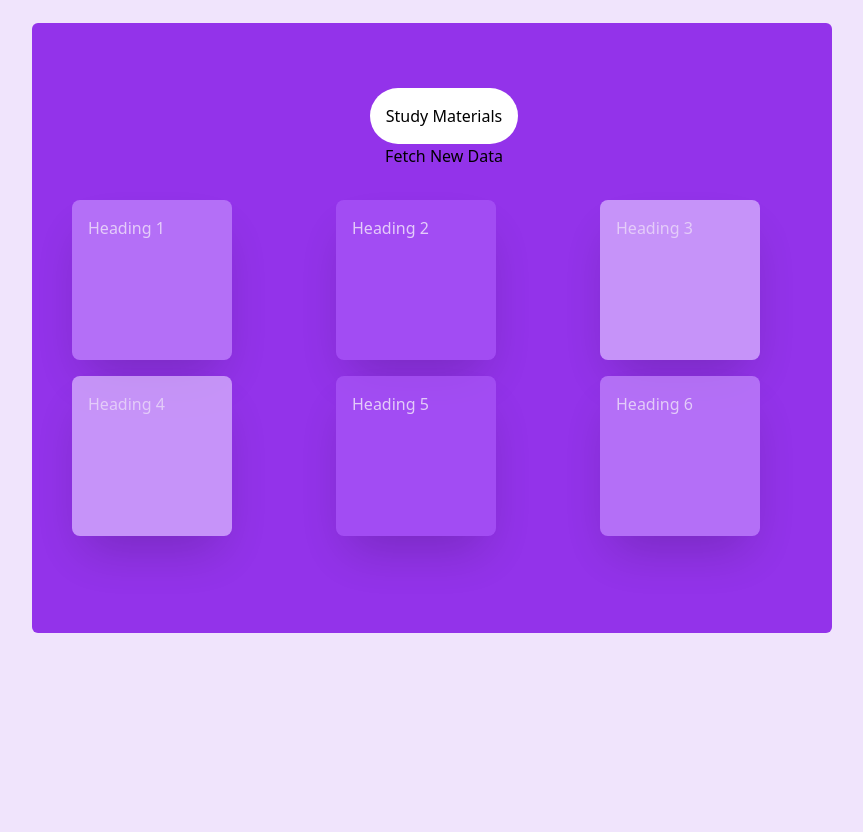
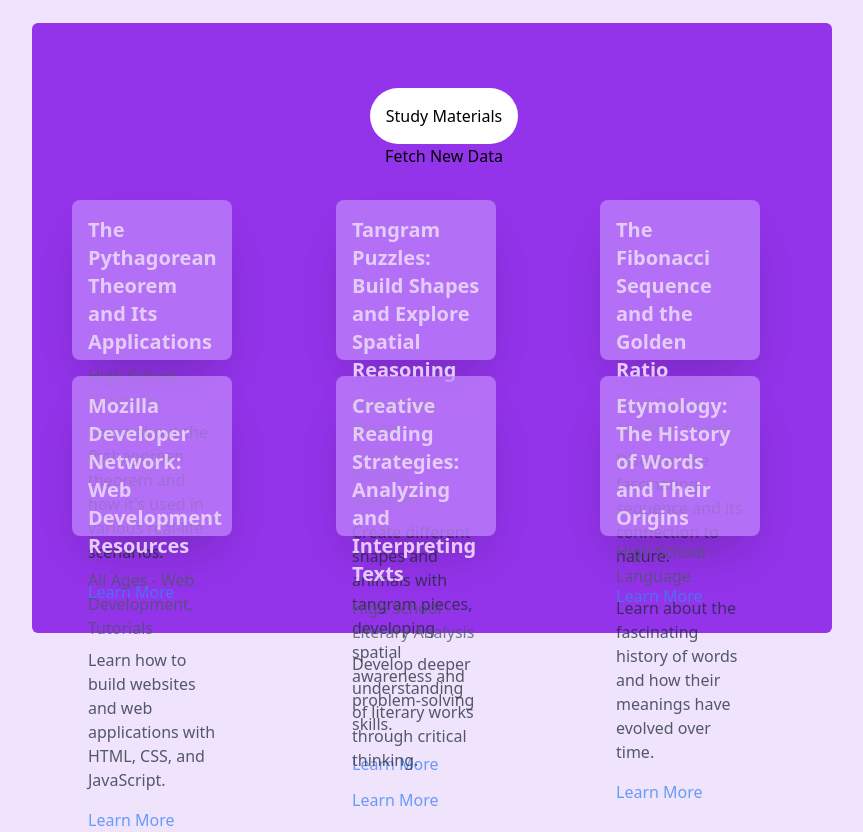
Before and after one commit to SamirKhan21860/LearnTogether, a Flask app: template templates/index.html in a window 1280 px wide. Shown: the part 203-1035 px from the top of the page, without its empty margins (208-1071 px from the left). Before the commit the page ends 836 px from the top, so only its background shows below. Run offline with Flask 3, Linux system fonts and the light colour scheme; the template is opened without the code that fills it: most values are stand-ins (such as "Sample title", 1, 10 or a date in 2020); some libraries are stand-ins or nearby versions.

Commit message:
Study materials need styling and alignments

```diff
--- a/app.py
+++ b/app.py
@@ -1,11 +1,12 @@
 # Import necessary modules
 import os
 import requests
+from flask import jsonify
 from flask import Flask, request, redirect, url_for, render_template, session
 from flask_session import Session
 from cs50 import SQL
 from werkzeug.security import check_password_hash, generate_password_hash
-from helpers import flash_message, login_required, generate_secret_key, validate_class_name, check_required_fields
+from helpers import flash_message, login_required, generate_secret_key, validate_class_name, check_required_fields, get_new_study_materials
 
 # Create a Flask web application instance
 app = Flask(__name__)
@@ -183,11 +184,13 @@ def complaint():
     # Render the complaints or requests form for GET requests
     return render_template("complaint_or_request.html")
 
-# Define route for search functionality
-@app.route("/search")
-def search():
-    # Render the show_flash template
-    return render_template('show_flash.html')
+
+# Route to render the study materials page
+@app.route('/study_materials', methods=['GET'])
+def study_materials():
+    study_new_materials_data = get_new_study_materials(db, session)
+    return jsonify(study_new_materials_data)
+
 
 # Run the Flask application in debug mode
 if __name__ == '__main__':
--- a/helpers.py
+++ b/helpers.py
@@ -1,7 +1,9 @@
 # helpers.py
 from flask import session, redirect, flash, url_for, render_template
 from functools import wraps
+from cs50 import SQL
 import secrets, re
+import random
 
 def flash_message(message, category='default'):
     # flash(message, category=category)
@@ -39,3 +41,29 @@ def login_required(f):
 # Generating secret key for session
 def generate_secret_key(length=32):
     return secrets.token_hex(length // 2)
+
+
+# Query data from database
+def get_new_study_materials(db, session):
+    """Fetch study materials from the database."""
+    # Fetch all study materials from the database
+    all_study_materials = db.execute('SELECT * FROM study_materials')
+
+    # Get the list of materials already shown
+    shown_materials = session.get('shown_materials', [])
+     # Find unique materials that haven't been shown
+    unique_materials = [material for material in all_study_materials if material['id'] not in shown_materials]
+
+    # If all materials have been shown, reset the list
+    if not unique_materials:
+        shown_materials.clear()
+
+    # Choose a random set of materials
+    random.shuffle(unique_materials)
+    selected_materials = unique_materials[:6]
+
+    # Update the list of shown materials in the session
+    shown_materials.extend(material['id'] for material in selected_materials)
+    session['shown_materials'] = shown_materials
+
+    return selected_materials
--- a/templates/index.html
+++ b/templates/index.html
@@ -108,55 +108,19 @@ Results
 
         </div>
 
+        <!-- Study Materials -->
         <div id="page-studyMaterials"
             class="page pl-6 m-4 bg-purple-600 rounded-md flex flex-col items-center justify-center">
             <div class="p-4 bg-white rounded-full text-center">
                 <h2>Study Materials</h2>
             </div>
-            <button id="fetchNumbersButton">Fetch New Data</button>
+            <button id="fetchStudyMaterialsButton">Fetch New Data</button>
             <div id="study-cards" class="container grid grid-cols-3 gap-4 mx-auto text-white ml-4 mt-8 mb-8">
-                <div
-                    class="content p-4 hover:p-6 rounded-lg bg-purple-400 w-40 hover:w-48 hover:h-48 shadow shadow-2xl opacity-75 hover:opacity-100 h-40 transition-all duration-300">
-                    <h3>Heading 1</h3>
-                </div>
-                <div
-                    class="content p-4 hover:p-6 rounded-lg bg-purple-500 w-40 hover:w-48 hover:h-48 shadow shadow-2xl opacity-75 hover:opacity-100 h-40 transition-all duration-300">
-                    <h3>Heading 2</h3>
-                </div>
-                <div
-                    class="content p-4 hover:p-6 rounded-lg bg-purple-300 w-40 hover:w-48 hover:h-48 shadow shadow-2xl opacity-75 hover:opacity-100 h-40 transition-all duration-300">
-                    <h3>Heading 3</h3>
-                </div>
-                <div
-                    class="content p-4 hover:p-6 rounded-lg bg-purple-300 w-40 hover:w-48 hover:h-48 shadow shadow-2xl opacity-75 hover:opacity-100 h-40 transition-all duration-300">
-                    <h3>Heading 4</h3>
-                </div>
-                <div
-                    class="content p-4 hover:p-6 rounded-lg bg-purple-500 w-40 hover:w-48 hover:h-48 shadow shadow-2xl opacity-75 hover:opacity-100 h-40 transition-all duration-300">
-                    <h3>Heading 5</h3>
-                </div>
-                <div
-                    class="content p-4 hover:p-6 rounded-lg bg-purple-400 w-40 hover:w-48 hover:h-48 shadow shadow-2xl opacity-75 hover:opacity-100 h-40 transition-all duration-300">
-                    <h3>Heading 6</h3>
-                </div>
+                <!-- STUDY_CARDS will be ADDED HERE WHEN DOM LOADS CONTENT -->
             </div>
         </div>
 
-        <!-- <div id="page-scholarshipOpportunities"
-                class="page p-4 m-4 bg-purple-700 rounded-md flex flex-col items-center justify-center">
-                <div class="p-4 bg-white rounded-full w-auto text-center">
-                    <h2>Opportunities</h2>
-                </div>
-                <div id="jobSearchForm">
-                    <form action="/" method="post">
-                        <input type="search" name="job" id="job" autofocus autocomplete="off"
-                            placeholder="Search for job"
-                            class="p-4 m-4 rounded-3xl focus:rounded-full bg-rose-200 placeholder:text-indigo-800 focus:outline-none focus:ring focus:ring-lime-200">
-                        <button type="submit"
-                            class="bg-blue-500 text-white p-4 rounded-xl hover:bg-blue-600 focus:outline-none focus:border-blue-700 focus:ring focus:ring-blue-200 transition duration-300">Search</button>
-                    </form>
-                </div>
-            </div> -->
+        <!-- Scholarship Opportunities -->
         <div id="page-scholarshipOpportunities"
             class="page p-4 m-4 bg-purple-700 rounded-md flex flex-col items-center justify-start hidden">
             <div class="p-4 bg-white rounded-full w-auto text-center">
@@ -201,17 +165,6 @@ Results
                 }
             });
         }
-
-        /* function showPage(pageId) {
-            const switchPages = document.getElementById('switchPages');
-            const selectedPage = document.getElementById(`page-${pageId}`);
-
-            // Calculate the left offset to slide the selected page into view
-            const leftOffset = selectedPage.offsetLeft;
-
-            // Slide to the selected page
-            switchPages.scrollTo({ left: leftOffset, behavior: 'smooth' });
-        } */
 
         // Mapping of categories to Tailwind CSS classes
         const categoryStyles = {
@@ -278,7 +231,7 @@ Results
         }
 
         // Array of topics for query
-        const topicsList = [
+        /* const topicsList = [
             'computer',
             'computer science',
             'maths',
@@ -290,94 +243,49 @@ Results
             'AI',
             'learning',
             // Add more topics as needed
-        ];
+        ]; */
 
-        // Function to fetch data for a specific topic
-        async function fetchDataForTopic(topic) {
-            const apiKey = 'e7d2a943f2mshab5d5c0085b1ddcp144bf7jsnbb359a3107a0';
-            const apiUrl = `https://wikipedia-api1.p.rapidapi.com/get_summary?q=${topic}&lang=en&sentences=3`;
-
-            try {
-                const response = await fetch(apiUrl, {
-                    method: 'GET',
-                    headers: {
-                        'X-RapidAPI-Key': apiKey,
-                        'X-RapidAPI-Host': 'wikipedia-api1.p.rapidapi.com'
-                    }
-                });
-
+        // Function to fetch new study materials
+            async function fetchNewStudyMaterials() {
+                const response = await fetch('/study_materials');
                 if (response.ok) {
-                    const data = await response.json();
-                    console.log('Raw Response for', topic, ':', data);
-
-                    return {
-                        name: topic,
-                        data: data.data
-                    };
+                    const newData = await response.json();
+                    updateStudyMaterials(newData);
                 } else {
-                    console.error('Error fetching data for', topic, ':', response.status, response.statusText);
-                    return null;
-                }
-            } catch (error) {
-                console.error('Error fetching data for', topic, ':', error);
-                return null;
-            }
-        }
-
-        // Function to fetch data for random topics
-        async function fetchRandomTopics() {
-            const selectedTopics = [];
-            const delay = 1000;
-            while (selectedTopics.length < 6 && topicsList.length > 0) {
-                const randomIndex = Math.floor(Math.random() * topicsList.length);
-                const randomTopic = topicsList.splice(randomIndex, 1)[0];
-                const topicData = await fetchDataForTopic(randomTopic);
-                if (topicData) {
-                    selectedTopics.push(topicData);
+                    console.error('Error fetching new study materials:', response.status, response.statusText);
                 }
             }
-            for (const topic of topicsList) {
-                const topicData = await fetchDataForTopic(topic);
-                if (topicData) {
-                    selectedTopics.push(topicData);
-                }
 
-                // Introduce a delay between requests
-                await new Promise(resolve => setTimeout(resolve, delay));
+            // Function to update study materials with new data
+            function updateStudyMaterials(newData) {
+                const studyCardsContainer = document.getElementById('study-cards');
+                studyCardsContainer.innerHTML = ''; // Clear existing data
+
+                // Iterate through the new data and append study material cards
+                newData.forEach(material => {
+                    const studyCard = document.createElement('div');
+                    studyCard.classList.add('content', 'p-4', 'hover:p-6', 'rounded-lg', 'bg-purple-400', 'w-40', 'hover:w-48', 'hover:h-48', 'shadow', 'shadow-2xl', 'opacity-75', 'hover:opacity-100', 'h-40', 'transition-all', 'duration-300', 'flex', 'flex-col', 'justify-between');
+
+                    studyCard.innerHTML = `
+                <h3 class="text-xl font-semibold mb-2">${material.title}</h3>
+                <p class="text-gray-600 mb-2">${material.age_group} - ${material.category}</p>
+                <p class="text-gray-800 mb-4">${material.short_description}</p>
+                <a href="${material.link}" class="text-blue-500 hover:underline" target="_blank">Learn More</a>
+            `;
+
+                    studyCardsContainer.appendChild(studyCard);
+                });
             }
-            return selectedTopics;
-        }
 
+            // Fetch unique study materials when the button is clicked
+            const fetchStudyMaterialsButton = document.getElementById('fetchStudyMaterialsButton');
+            fetchStudyMaterialsButton.addEventListener('click', fetchNewStudyMaterials);
 
         // Fetch and display Flask flash messages
         document.addEventListener("DOMContentLoaded", function () {
             /* Study Material */
-            const fetchTopicsButton = document.getElementById('fetchTopicsButton');
-            const container = document.getElementById('study-cards');
+            fetchNewStudyMaterials()
 
-            // Function to update study cards with fetched data
-            async function updateStudyCards() {
-                const selectedTopics = await fetchRandomTopics();
-                const studyCardElements = container.getElementsByClassName('content');
-                Array.from(studyCardElements).forEach((studyCard, index) => {
-                    const topic = selectedTopics[index];
-
-                    // Display the data on the study card
-                    if (topic) {
-                        studyCard.innerHTML = `
-                    <h3 class="mb-4">${topic.name}</h3>
-                    <p>${topic.data}</p>
-                `;
-                    }
-                });
-                console.log('Data fetched successfully for random topics:', selectedTopics);
-            }
-
-            // Fetch initial data when the page loads
-            updateStudyCards();
-
-            // Fetch new data when the user clicks on the button
-            fetchTopicsButton.addEventListener('click', updateStudyCards);
 
             /* Oppertunities */
             /* I want to add a logic (when page loads the default job value should taken by api and show jobs on opportunities) */
```
Also changed, not shown: learntogether.sql (+0 -35 lines), templates/show_flash.html (deleted, +0 -32 lines), learntogether.db, 1 other file.
